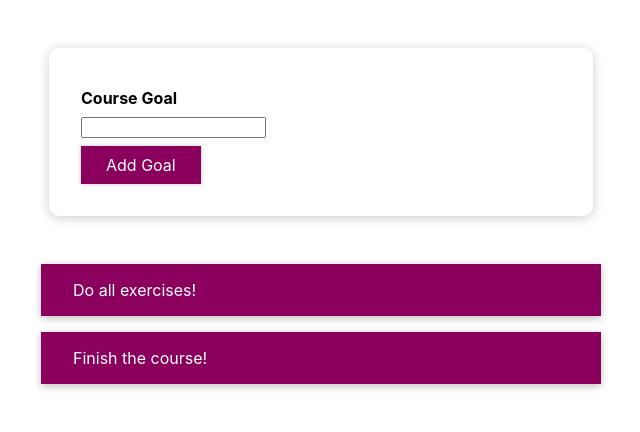
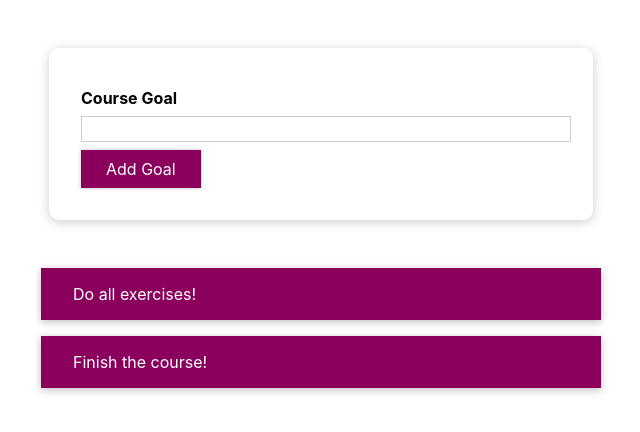
Before and after one commit to pingoDeLingo/react-styling, a React (Create React App) app: page / in a window 1280 px wide. Shown: the top 432 px of the page, without its empty margins (319-959 px from the left). Built offline with nearby package versions, Linux system fonts and the light colour scheme.

Commit message:
Use dynamic CSS modules for CourseInput

```diff
--- a/src/components/CourseGoals/CourseInput/CourseInput.js
+++ b/src/components/CourseGoals/CourseInput/CourseInput.js
@@ -1,54 +1,21 @@
 import React, { useState } from 'react';
 import styled from "styled-components"
+import styles from './CourseInput.module.css'
+
 import Button from '../../UI/Button/Button';
-import './CourseInput.css';
+import './CourseInput.module.css';
 
-const FormControl = styled.div`
-  margin: 0.5rem 0;
-
-  & label{
-    font-weight: bold;
-    display: block;
-    margin-bottom: 0.5rem;
-    color: ${props => props => props.invalid ? 'red' : 'black'};
-  }
-
-  &input{
-    margin: 0.5rem 0;
-    & label{
-      font-weight: bold;
-      display: block;
-      margin-bottom: 0.5rem;
-      color: ${props => props => props.invalid ? 'red' : 'black'};
-    }
-    & input{
-      display: block;
-      width: 100%;
-      border: 1px solid ${props => props.invalid ? 'red' : '#ccc'};
-      background: ${props => props.invalid ? 'salmon' : 'transparent'};
-      font: inherit;
-      line-height: 1.5rem;
-      padding: 0 0.25rem;
-    }
-
-    &invalid input{
-      border-color: red;
-      background: salmon;
-    }
-
-    &invalid label{
-      color: red;
-    }
-`
 const CourseInput = props => {
     const [enteredValue, setEnteredValue] = useState('');
     const [isValid, setIsValid] = useState(true);
+
     const goalInputChangeHandler = event => {
         if(event.target.value.trim().length > 0) {
             setIsValid(true)
         }
         setEnteredValue(event.target.value);
     };
+
     const formSubmitHandler = event => {
         event.preventDefault();
         if(enteredValue.trim().length === 0){
@@ -57,14 +24,16 @@ const CourseInput = props => {
         }
         props.onAddGoal(enteredValue);
     };
+
     return (
         <form onSubmit={formSubmitHandler}>
-            <FormControl invalid={!isValid}>
+            <div className={`${styles['form-control']} ${!isValid && styles.invalid}`}>
                 <label>Course Goal</label>
                 <input type="text" onChange={goalInputChangeHandler} />
-            </FormControl>
+            </div>
             <Button type="submit">Add Goal</Button>
         </form>
     );
 };
+
 export default CourseInput;
```
Also changed, not shown: src/components/CourseGoals/CourseInput/CourseInput.module.css (renamed from src/components/CourseGoals/CourseInput/CourseInput.css).
